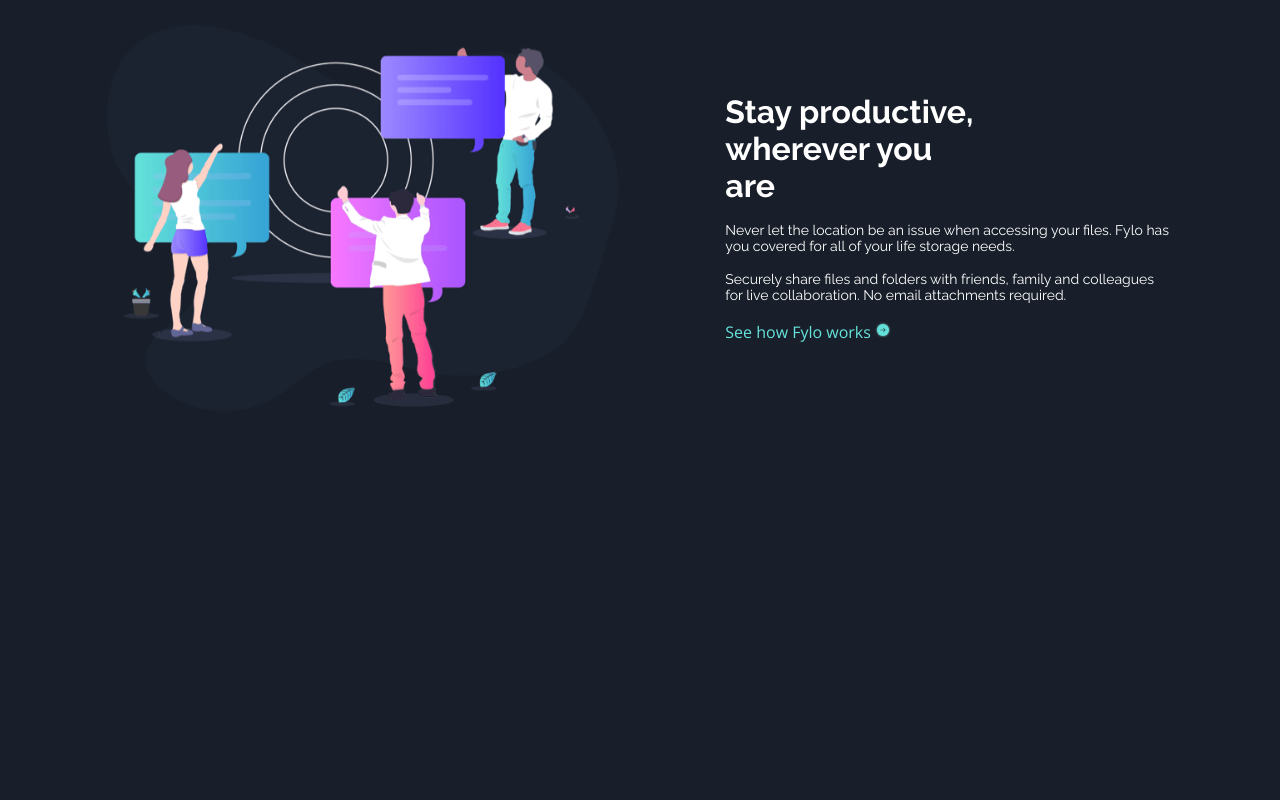
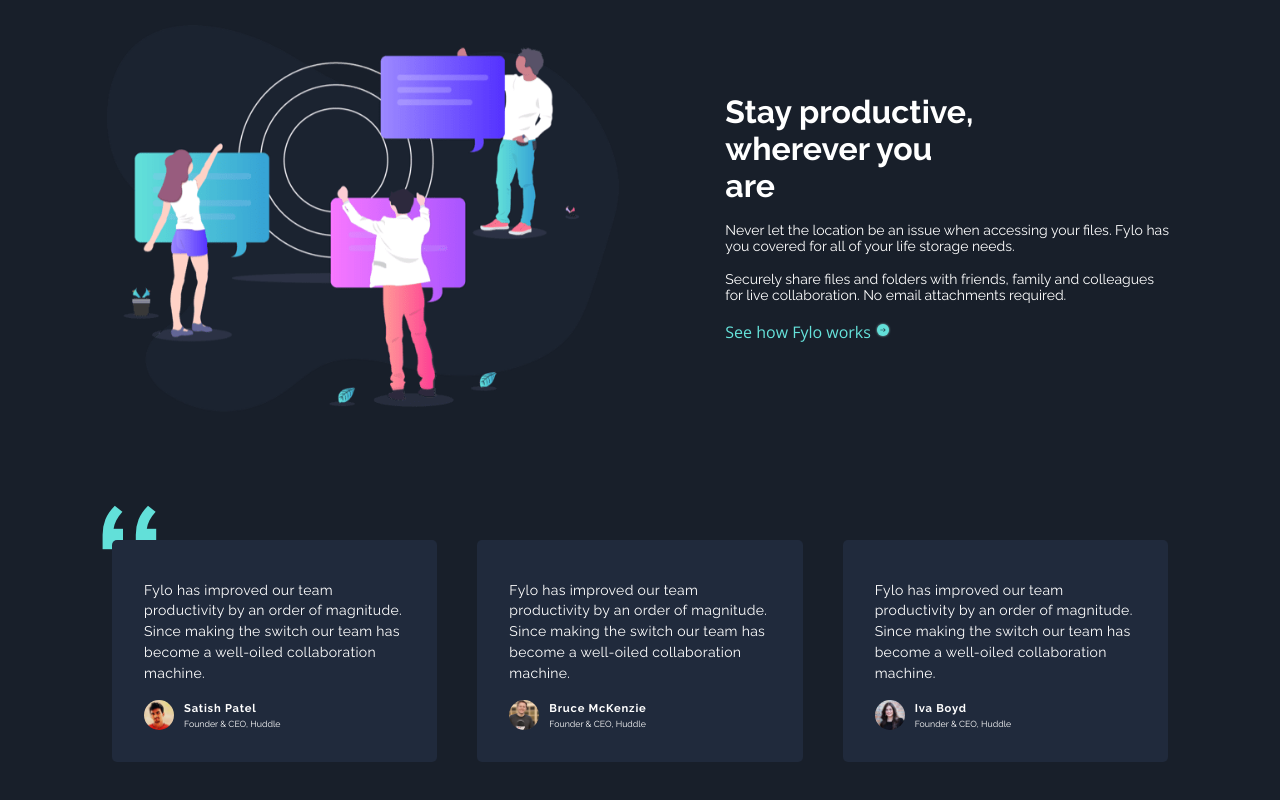
Before and after one commit to namdosanwannabe/fylo-dark-theme-landing-page, a website built with Vite: page index.html in a window 1280 px wide. Shown: the part 1792-2592 px from the top of the page. Before the commit the page ends 2332 px from the top, so only its background shows below. Built offline with nearby package versions, Linux system fonts and the light colour scheme.

Commit message:
feat: Added testimonial section

```diff
--- a/css/style.css
+++ b/css/style.css
@@ -253,6 +253,69 @@
   transform: scaleX(1);
 }
 
+.reviews-section {
+  position: relative;
+  margin: 0rem 7rem 4rem;
+}
+
+.bg-quotes {
+  position: absolute;
+  top: -35px;
+  left: -10px;
+  z-index: -1;
+}
+
+.reviews__items {
+  display: flex;
+
+  gap: 2.5rem;
+}
+
+.reviews {
+  padding: 2.5rem 2rem 2rem 2rem;
+  background-color: var(--primary-color-testimonial);
+
+  border: none;
+  border-radius: 5px;
+}
+
+.reviews__message {
+  font-family: var(--raleway);
+  font-size: var(--fs-normal);
+  font-weight: 500;
+
+  line-height: 1.3rem;
+  letter-spacing: 0.02rem;
+}
+
+.reviews__profile-container {
+  display: flex;
+  align-items: center;
+  gap: 10px;
+
+  margin-top: 1rem;
+}
+
+.profile-img {
+  width: 30px;
+
+  border: none;
+  border-radius: 1000px;
+}
+
+.reviews__profile-name {
+  font-size: 0.7rem;
+  letter-spacing: 0.05rem;
+  font-family: var(--raleway);
+}
+
+.reviews__profile-job {
+  font-size: 0.55rem;
+  font-family: var(--raleway);
+  font-weight: 400;
+  margin-top: 4%;
+}
+
 @media only screen and (min-width: 425px) and (max-width: 600px) {
   header {
     padding: 2rem 2rem;
@@ -266,3 +329,14 @@
     gap: 1.4rem;
   }
 }
+
+@media only screen and (min-width: 1440px) {
+  .items {
+    max-width: 60%;
+  }
+
+  .future-section {
+    grid-template-rows: repeat(2, 1fr);
+    grid-template-columns: repeat(2, 35%);
+  }
+}
--- a/index.html
+++ b/index.html
@@ -137,6 +137,68 @@
           </div>
         </div>
       </section>
+
+      <section class="reviews-section">
+        <img src="assets/bg-quotes.png" alt="qoutes" class="bg-quotes" />
+        <div class="reviews__items">
+          <div class="reviews">
+            <p class="reviews__message">
+              Fylo has improved our team productivity by an order of magnitude.
+              Since making the switch our team has become a well-oiled
+              collaboration machine.
+            </p>
+            <div class="reviews__profile-container">
+              <img
+                src="assets/profile-1.jpg"
+                alt="Person"
+                class="profile-img"
+              />
+              <div class="reviews__profile-info">
+                <h3 class="reviews__profile-name">Satish Patel</h3>
+                <h4 class="reviews__profile-job">Founder & CEO, Huddle</h4>
+              </div>
+            </div>
+          </div>
+
+          <div class="reviews">
+            <p class="reviews__message">
+              Fylo has improved our team productivity by an order of magnitude.
+              Since making the switch our team has become a well-oiled
+              collaboration machine.
+            </p>
+            <div class="reviews__profile-container">
+              <img
+                src="assets/profile-2.jpg"
+                alt="Person"
+                class="profile-img"
+              />
+              <div class="reviews__profile-info">
+                <h3 class="reviews__profile-name">Bruce McKenzie</h3>
+                <h4 class="reviews__profile-job">Founder & CEO, Huddle</h4>
+              </div>
+            </div>
+          </div>
+
+          <div class="reviews">
+            <p class="reviews__message">
+              Fylo has improved our team productivity by an order of magnitude.
+              Since making the switch our team has become a well-oiled
+              collaboration machine.
+            </p>
+            <div class="reviews__profile-container">
+              <img
+                src="assets/profile-3.jpg"
+                alt="Person"
+                class="profile-img"
+              />
+              <div class="reviews__profile-info">
+                <h3 class="reviews__profile-name">Iva Boyd</h3>
+                <h4 class="reviews__profile-job">Founder & CEO, Huddle</h4>
+              </div>
+            </div>
+          </div>
+        </div>
+      </section>
     </main>
     <script src="js/script.js"></script>
   </body>
```
